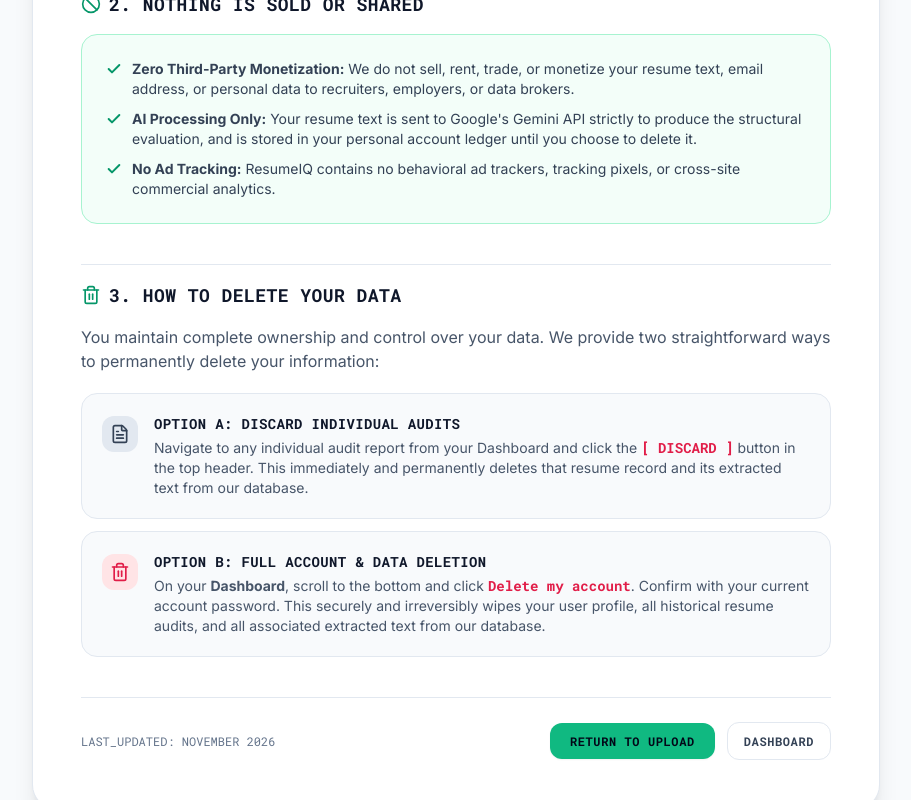
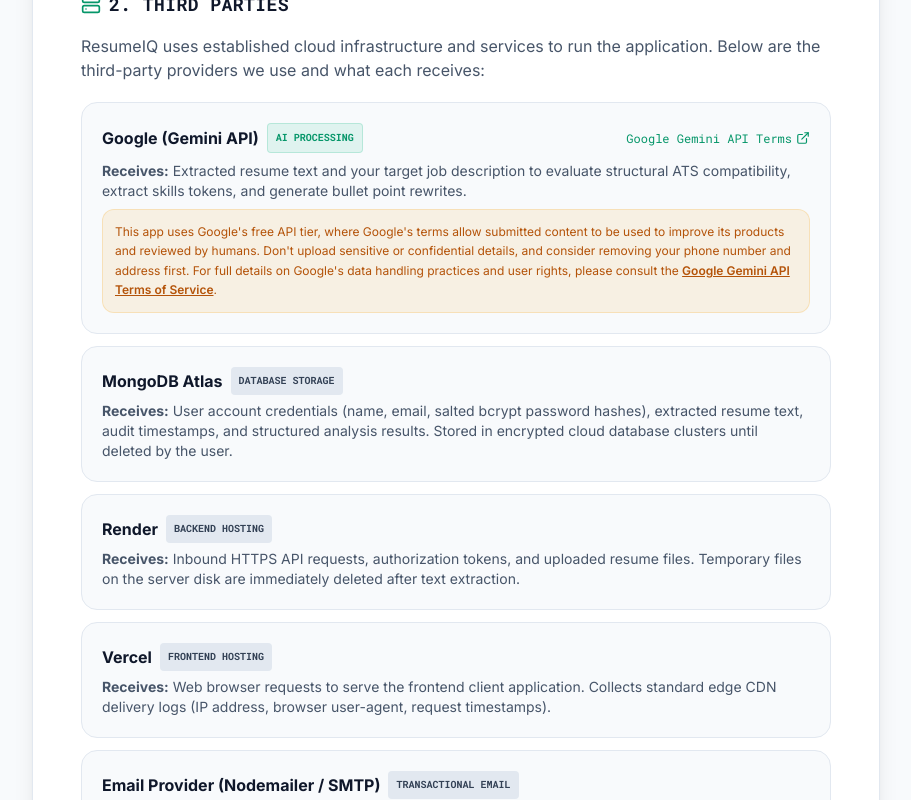
Before and after one commit to Rajksri02/resumeiq, a React (Vite) app in the folder client/: page /privacy in a window 1280 px wide. Shown: the part 680-1480 px from the top of the page, without its empty margins (184-1095 px from the left). Built offline with nearby package versions, Linux system fonts and the light colour scheme; no server answers; a web font is replaced by a local one.

Commit message:
docs(privacy): list third-party processors and disclose Gemini free-tier terms

```diff
--- a/client/src/pages/Privacy.jsx
+++ b/client/src/pages/Privacy.jsx
@@ -1,5 +1,5 @@
 import { Link } from 'react-router-dom';
-import { ArrowLeft, ShieldCheck, Database, Ban, Trash2, FileText, Check } from 'lucide-react';
+import { ArrowLeft, ShieldCheck, Database, Ban, Trash2, FileText, Check, Server, ExternalLink } from 'lucide-react';
 import ThemeToggle from '../components/ThemeToggle';
 
 const Privacy = () => {
@@ -88,11 +88,110 @@ const Privacy = () => {
             </div>
           </section>
 
-          {/* Section 2: Nothing is Sold */}
+          {/* Section 2: Third Parties */}
+          <section className="space-y-4 pt-4 border-t border-slate-200 dark:border-slate-800">
+            <div className="flex items-center space-x-2 text-slate-900 dark:text-white font-bold text-lg font-mono uppercase tracking-wide">
+              <Server className="w-5 h-5 text-emerald-600 dark:text-emerald-400" />
+              <h3>2. Third Parties</h3>
+            </div>
+            <p className="text-slate-600 dark:text-slate-400 text-sm sm:text-base leading-relaxed font-sans">
+              ResumeIQ uses established cloud infrastructure and services to run the application. Below are the third-party providers we use and what each receives:
+            </p>
+            <div className="space-y-3 pt-1">
+              {/* Google Gemini API */}
+              <div className="p-5 bg-slate-50 dark:bg-slate-800/60 border border-slate-200 dark:border-slate-700/80 rounded-2xl space-y-2">
+                <div className="flex items-center justify-between flex-wrap gap-2">
+                  <h4 className="text-base font-bold text-slate-900 dark:text-white flex items-center gap-2">
+                    <span>Google (Gemini API)</span>
+                    <span className="text-[10px] font-mono uppercase bg-emerald-500/10 text-emerald-600 dark:text-emerald-400 border border-emerald-500/20 px-2 py-0.5 rounded">
+                      AI PROCESSING
+                    </span>
+                  </h4>
+                  <a
+                    href="https://ai.google.dev/gemini-api/terms"
+                    target="_blank"
+                    rel="noopener noreferrer"
+                    className="inline-flex items-center text-xs font-mono text-emerald-600 dark:text-emerald-400 hover:underline gap-1"
+                  >
+                    <span>Google Gemini API Terms</span>
+                    <ExternalLink className="w-3.5 h-3.5" />
+                  </a>
+                </div>
+                <p className="text-xs sm:text-sm text-slate-600 dark:text-slate-400 leading-relaxed font-sans">
+                  <strong>Receives:</strong> Extracted resume text and your target job description to evaluate structural ATS compatibility, extract skills tokens, and generate bullet point rewrites.
+                </p>
+                <p className="text-xs text-amber-700 dark:text-amber-400/90 leading-relaxed font-sans bg-amber-500/10 border border-amber-500/20 p-3 rounded-xl">
+                  This app uses Google's free API tier, where Google's terms allow submitted content to be used to improve its products and reviewed by humans. Don't upload sensitive or confidential details, and consider removing your phone number and address first. For full details on Google's data handling practices and user rights, please consult the{' '}
+                  <a
+                    href="https://ai.google.dev/gemini-api/terms"
+                    target="_blank"
+                    rel="noopener noreferrer"
+                    className="underline font-semibold hover:text-amber-800 dark:hover:text-amber-300"
+                  >
+                    Google Gemini API Terms of Service
+                  </a>.
+                </p>
+              </div>
+
+              {/* MongoDB Atlas */}
+              <div className="p-5 bg-slate-50 dark:bg-slate-800/60 border border-slate-200 dark:border-slate-700/80 rounded-2xl space-y-1.5">
+                <h4 className="text-base font-bold text-slate-900 dark:text-white flex items-center gap-2">
+                  <span>MongoDB Atlas</span>
+                  <span className="text-[10px] font-mono uppercase bg-slate-200 dark:bg-slate-700 text-slate-700 dark:text-slate-300 px-2 py-0.5 rounded">
+                    DATABASE STORAGE
+                  </span>
+                </h4>
+                <p className="text-xs sm:text-sm text-slate-600 dark:text-slate-400 leading-relaxed font-sans">
+                  <strong>Receives:</strong> User account credentials (name, email, salted bcrypt password hashes), extracted resume text, audit timestamps, and structured analysis results. Stored in encrypted cloud database clusters until deleted by the user.
+                </p>
+              </div>
+
+              {/* Render */}
+              <div className="p-5 bg-slate-50 dark:bg-slate-800/60 border border-slate-200 dark:border-slate-700/80 rounded-2xl space-y-1.5">
+                <h4 className="text-base font-bold text-slate-900 dark:text-white flex items-center gap-2">
+                  <span>Render</span>
+                  <span className="text-[10px] font-mono uppercase bg-slate-200 dark:bg-slate-700 text-slate-700 dark:text-slate-300 px-2 py-0.5 rounded">
+                    BACKEND HOSTING
+                  </span>
+                </h4>
+                <p className="text-xs sm:text-sm text-slate-600 dark:text-slate-400 leading-relaxed font-sans">
+                  <strong>Receives:</strong> Inbound HTTPS API requests, authorization tokens, and uploaded resume files. Temporary files on the server disk are immediately deleted after text extraction.
+                </p>
+              </div>
+
+              {/* Vercel */}
+              <div className="p-5 bg-slate-50 dark:bg-slate-800/60 border border-slate-200 dark:border-slate-700/80 rounded-2xl space-y-1.5">
+                <h4 className="text-base font-bold text-slate-900 dark:text-white flex items-center gap-2">
+                  <span>Vercel</span>
+                  <span className="text-[10px] font-mono uppercase bg-slate-200 dark:bg-slate-700 text-slate-700 dark:text-slate-300 px-2 py-0.5 rounded">
+                    FRONTEND HOSTING
+                  </span>
+                </h4>
+                <p className="text-xs sm:text-sm text-slate-600 dark:text-slate-400 leading-relaxed font-sans">
+                  <strong>Receives:</strong> Web browser requests to serve the frontend client application. Collects standard edge CDN delivery logs (IP address, browser user-agent, request timestamps).
+                </p>
+              </div>
+
+              {/* Email Provider */}
+              <div className="p-5 bg-slate-50 dark:bg-slate-800/60 border border-slate-200 dark:border-slate-700/80 rounded-2xl space-y-1.5">
+                <h4 className="text-base font-bold text-slate-900 dark:text-white flex items-center gap-2">
+                  <span>Email Provider (Nodemailer / SMTP)</span>
+                  <span className="text-[10px] font-mono uppercase bg-slate-200 dark:bg-slate-700 text-slate-700 dark:text-slate-300 px-2 py-0.5 rounded">
+                    TRANSACTIONAL EMAIL
+                  </span>
+                </h4>
+                <p className="text-xs sm:text-sm text-slate-600 dark:text-slate-400 leading-relaxed font-sans">
+                  <strong>Receives:</strong> Your email address and temporary password reset tokens strictly when an account recovery is requested.
+                </p>
+              </div>
+            </div>
+          </section>
+
+          {/* Section 3: Nothing is Sold */}
           <section className="space-y-4 pt-4 border-t border-slate-200 dark:border-slate-800">
             <div className="flex items-center space-x-2 text-slate-900 dark:text-white font-bold text-lg font-mono uppercase tracking-wide">
               <Ban className="w-5 h-5 text-emerald-600 dark:text-emerald-400" />
-              <h3>2. Nothing is Sold or Shared</h3>
+              <h3>3. Nothing is Sold</h3>
             </div>
             <div className="bg-emerald-50/60 dark:bg-emerald-950/20 border border-emerald-200 dark:border-emerald-500/30 p-6 rounded-2xl space-y-3">
               <ul className="space-y-2.5 text-sm text-slate-700 dark:text-slate-300 font-sans">
@@ -102,21 +201,17 @@ const Privacy = () => {
                 </li>
                 <li className="flex items-start">
                   <Check className="w-4 h-4 text-emerald-600 dark:text-emerald-400 mr-2.5 mt-0.5 shrink-0 stroke-[3]" />
-                  <span><strong>AI Processing Only:</strong> Your resume text is sent to Google's Gemini API strictly to produce the structural evaluation, and is stored in your personal account ledger until you choose to delete it.</span>
-                </li>
-                <li className="flex items-start">
-                  <Check className="w-4 h-4 text-emerald-600 dark:text-emerald-400 mr-2.5 mt-0.5 shrink-0 stroke-[3]" />
                   <span><strong>No Ad Tracking:</strong> ResumeIQ contains no behavioral ad trackers, tracking pixels, or cross-site commercial analytics.</span>
                 </li>
               </ul>
             </div>
           </section>
 
-          {/* Section 3: How to Delete Your Data */}
+          {/* Section 4: How to Delete Your Data */}
           <section className="space-y-4 pt-4 border-t border-slate-200 dark:border-slate-800">
             <div className="flex items-center space-x-2 text-slate-900 dark:text-white font-bold text-lg font-mono uppercase tracking-wide">
               <Trash2 className="w-5 h-5 text-emerald-600 dark:text-emerald-400" />
-              <h3>3. How to Delete Your Data</h3>
+              <h3>4. How to Delete Your Data</h3>
             </div>
             <p className="text-slate-600 dark:text-slate-400 text-sm sm:text-base leading-relaxed font-sans">
               You maintain complete ownership and control over your data. We provide two straightforward ways to permanently delete your information:
```
